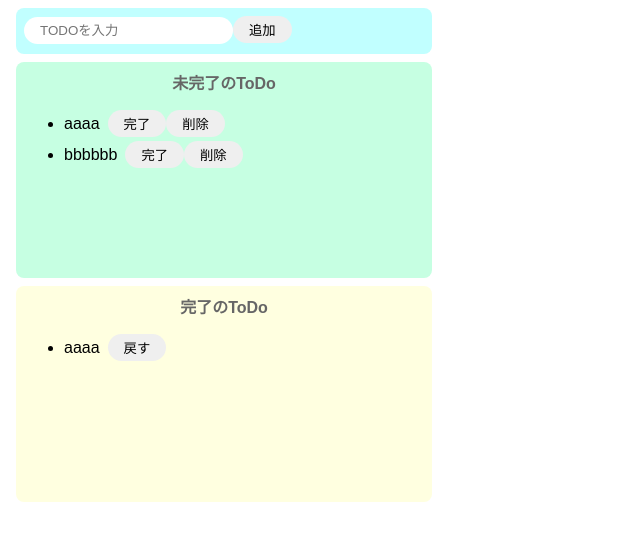
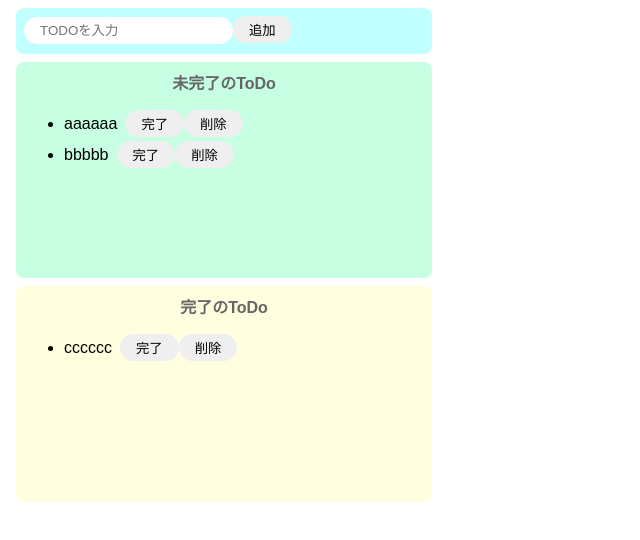
Before and after one commit to luxurl/React_ToDo, a React (Create React App) app: page / in a window 1280 px wide. Shown: the top 540 px of the page, without its empty margins (0-640 px from the left). Built offline with nearby package versions, Linux system fonts and the light colour scheme.

Commit message:
追加ボタン、削除ボタンの実装

```diff
--- a/src/App.jsx
+++ b/src/App.jsx
@@ -1,35 +1,83 @@
-import React from "react";
+import React, { useState } from "react";
 import "./styles.css";
 
 export const App = () => {
+  //テキストボックスの入力値のステート
+  const [todoText, setTodoText] = useState("");
+  //未完了のToDoのステート
+  const [incompleteTodos, setIncompleteTodos] = useState(["aaaaaa", "bbbbb"]);
+  //完了のToDoのステート
+  const [completeTdos, setCompleteTodos] = useState(["cccccc"]);
+  //イベントを検知して引数に入れる
+  const onChangeTodoText = (event) => setTodoText(event.target.value);
+  //ボタンをクリックしたときの処理
+  const onClickAdd = () => {
+    //空文字の場合は追加しない
+    if (todoText === "") return;
+    //スプレット構文を使用する
+    const newTodos = [...incompleteTodos, todoText];
+    setIncompleteTodos(newTodos);
+    setTodoText("");
+  };
+  //何行目の削除ボタンが押されたかがわからないとどれを消していいのかわからない
+  //のでMapのIndexを持ってくる
+  const onclickDelete = (index) => {
+    const newTodos = [...incompleteTodos];
+    //指定したIndexの配列を削除する
+    newTodos.splice(index, 1);
+    setIncompleteTodos(newTodos);
+  };
+
   return (
     <>
       <div className="input-area ">
-        <input placeholder="TODOを入力" />
-        <button>追加</button>
+        {/* これだけだと常に初期値が空のtodoTextが入るだけになってしまう
+         <input placeholder="TODOを入力" value={todoText}/>
+
+         そのためなにか変化があったらその値を入れる実装が必要
+         onChangeはイベントの値を入れられるもの
+        */}
+        <input
+          placeholder="TODOを入力"
+          value={todoText}
+          onChange={onChangeTodoText}
+        />
+        <button onClick={onClickAdd}>追加</button>
       </div>
       <div className="imcomplete-area">
         <p className="title">未完了のToDo</p>
         <ul>
-          <div className="list-row">
-            <li>aaaa</li>
-            <button>完了</button>
-            <button>削除</button>
-          </div>
-          <div className="list-row">
-            <li>bbbbbb</li>
-            <button>完了</button>
-            <button>削除</button>
-          </div>
+          {incompleteTodos.map((todo, index) => {
+            return (
+              //仮想DOMなので何回ループしたかを図るためにkeyを設定する
+              <div key={todo} className="list-row">
+                <li>{todo}</li>
+                <button>完了</button>
+                {/**
+                この実装の仕方だと延々と処理が実行されてしまう
+                <button onClick={onclickDelete(index)}>削除</button>
+                そのためonClickに関数として書き込むことで防げる
+                。。。。なんで？？
+                */}
+                <button onClick={() => onclickDelete(index)}>削除</button>
+              </div>
+            );
+          })}
         </ul>
       </div>
       <div className="complete-area">
         <p className="title">完了のToDo</p>
         <ul>
-          <div className="list-row">
-            <li>aaaa</li>
-            <button>戻す</button>
-          </div>
+          {completeTdos.map((todo) => {
+            return (
+              //仮想DOMなので何回ループしたかを図るためにkeyを設定する
+              <div key={todo} className="list-row">
+                <li>{todo}</li>
+                <button>完了</button>
+                <button>削除</button>
+              </div>
+            );
+          })}
         </ul>
       </div>
       <div></div>
```
